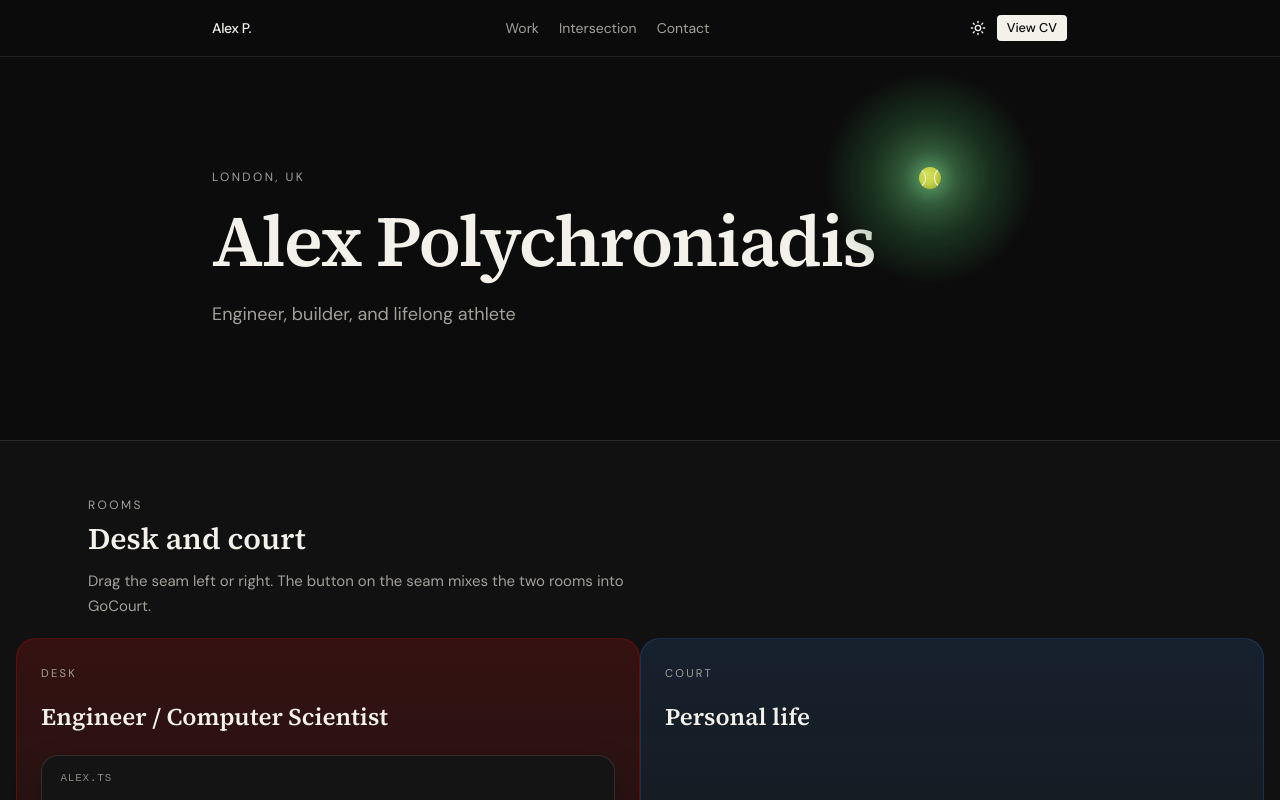
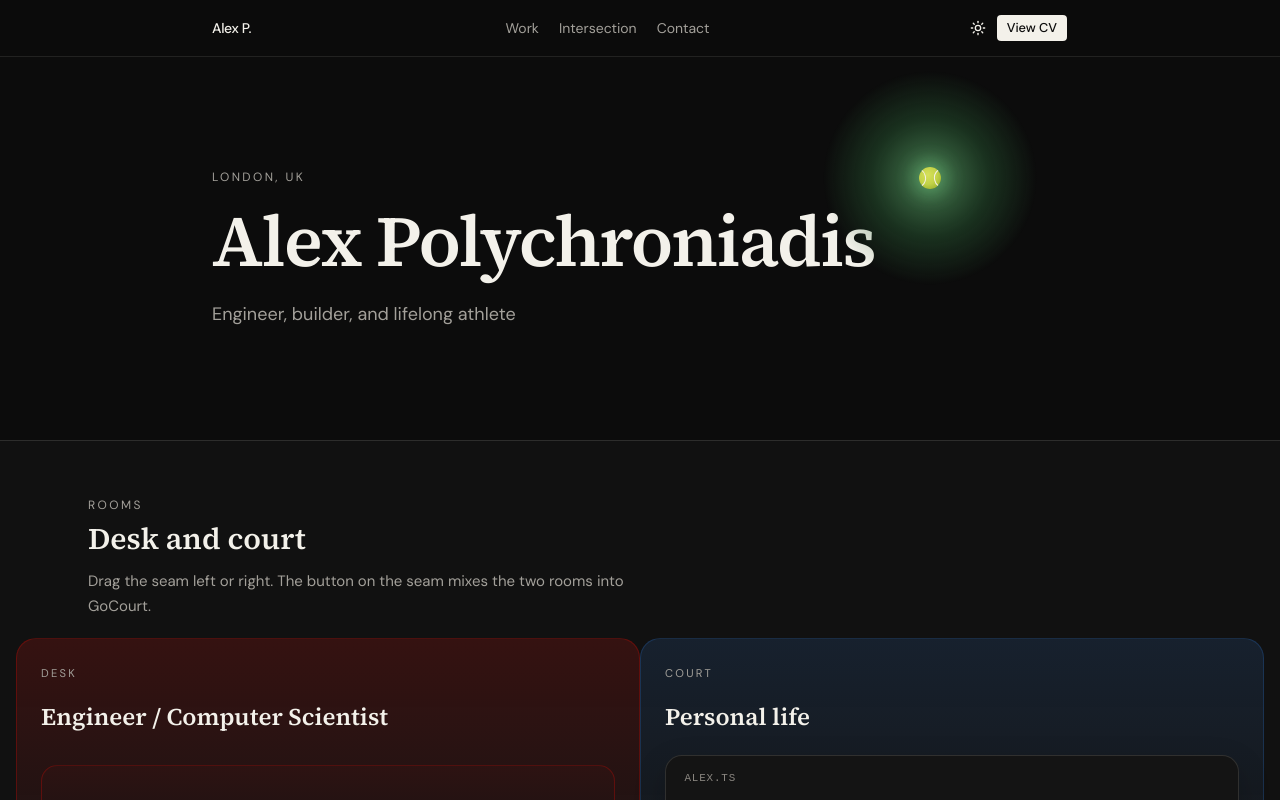
Before and after one commit to alexplds/personal-website, a Next.js app: page / in a window 1280 px wide. Shown: the top 800 px of the page. Built offline with nearby package versions, Linux system fonts and the light colour scheme.

Commit message:
Move alex.ts into Personal life
Put the intro card on the court pane under Personal life, and leave Mahara on the desk.

Co-authored-by: alexandrosplds <Alexandros.polychroniadis@gmail.com>

```diff
--- a/components/destinations.tsx
+++ b/components/destinations.tsx
@@ -1,6 +1,7 @@
 "use client";
 
 import { content, type Destination } from "@/lib/content";
+import { IntroCode } from "@/components/intro-code";
 import { LaunchOverlay, PendingNote, useLaunch } from "@/components/overlays";
 import { Reveal } from "@/components/reveal";
 
@@ -62,6 +63,7 @@ export function PlaySection({ embedded = false }: { embedded?: boolean }) {
           <h2 className="font-heading mt-2 text-3xl">Personal life</h2>
         </Reveal>
       )}
+      <IntroCode />
     </section>
   );
 }
--- a/components/sections.tsx
+++ b/components/sections.tsx
@@ -1,7 +1,6 @@
 import { content } from "@/lib/content";
 import { CopyEmail } from "@/components/copy-email";
 import { PlaySection, WorkDestinations } from "@/components/destinations";
-import { IntroCode } from "@/components/intro-code";
 import { Reveal } from "@/components/reveal";
 import { Button } from "@/components/ui/button";
 
@@ -47,7 +46,6 @@ export function WorkSection({ embedded = false }: { embedded?: boolean }) {
           <h2 className="font-heading mt-2 text-3xl">Engineer / Computer Scientist</h2>
         </Reveal>
       )}
-      <IntroCode />
       <WorkDestinations />
     </section>
   );
```
Also changed, not shown: 1 other file (tests, documents, lock files or other folders).
